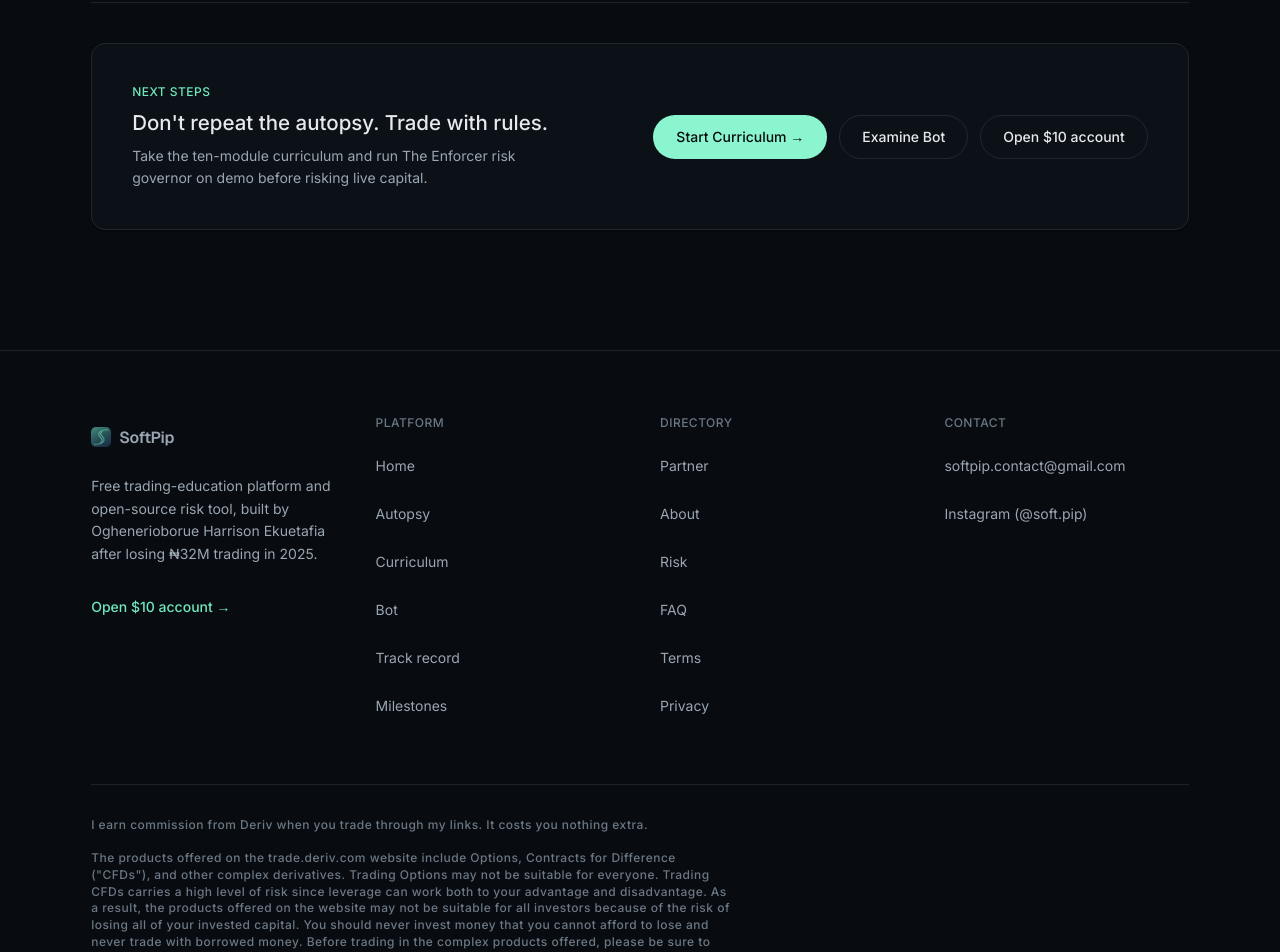
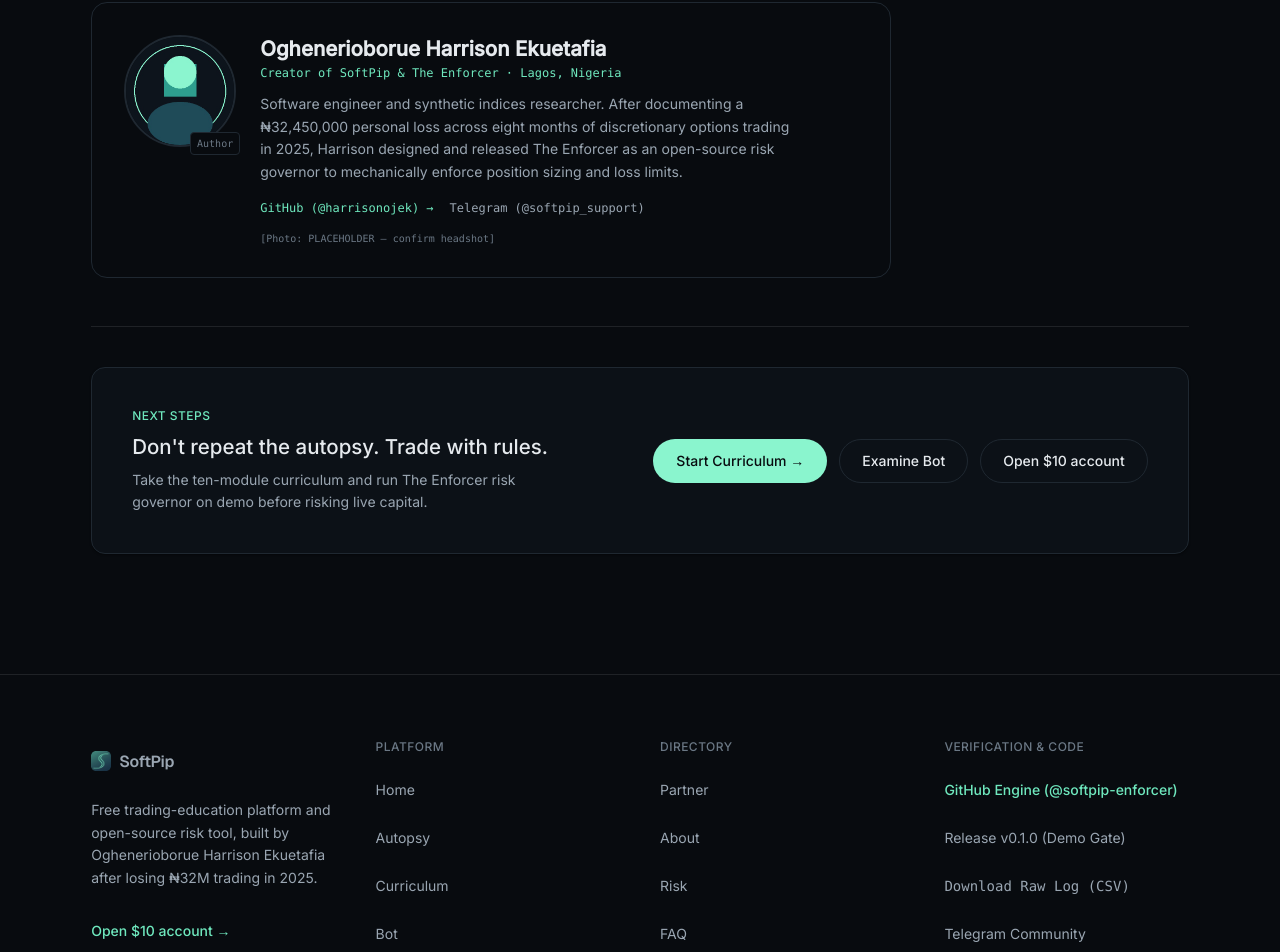
Before and after one commit to harrisonojek/softpip-enforcer, a Next.js app: page /autopsy in a window 1280 px wide. Shown: the part 7108-8060 px from the top of the page. Built offline with nearby package versions, Linux system fonts and the light colour scheme.

Commit message:
feat(site): add author proof block and footer verification links
Phase 8: Added AuthorProofBlock for Oghenerioborue Harrison Ekuetafia with headshot, bio, and GitHub/Telegram links in /about and /autopsy, plus verified release, audit log, and repository links in the footer.

```diff
--- a/app/about/page.tsx
+++ b/app/about/page.tsx
@@ -2,6 +2,7 @@ import React from "react";
 import Link from "next/link";
 import { Reveal } from "@/components/reveal";
 import { ScrollProgress } from "@/components/scroll-progress";
+import { AuthorProofBlock } from "@/components/author-proof";
 import { GOVERNOR_SPEC } from "@/lib/governor-spec";
 import { buildMetadata, DERIV_AFFILIATE_URL } from "@/lib/seo";
 
@@ -33,36 +34,9 @@ export default function AboutPage() {
           </p>
         </Reveal>
 
-        {/* Portrait Slot with Mint Caption */}
+        {/* Author Proof Block */}
         <Reveal delayMs={70} className="max-w-[800px]">
-          <div className="surface-card p-4 sm:p-5 flex flex-col gap-3 rounded-[20px] overflow-hidden">
-            <div
-              className="w-full aspect-[16/9] sm:aspect-[21/9] rounded-[16px] bg-[var(--slate)] border border-[var(--line)] flex items-center justify-center relative overflow-hidden"
-              style={{
-                backgroundImage:
-                  "radial-gradient(circle at 50% 50%, rgba(138, 245, 206, 0.08) 0%, rgba(20, 27, 35, 0.95) 100%)",
-              }}
-            >
-              {/* Minimal geometric graphic representing risk governor */}
-              <div className="flex flex-col items-center gap-2 select-none" aria-hidden="true">
-                <span className="w-12 h-12 rounded-full border border-[var(--mint)]/40 flex items-center justify-center text-[var(--mint-text)] font-mono text-sm">
-                  HE
-                </span>
-                <span className="type-micro uppercase text-[var(--text-45)] tracking-widest">
-                  Oghenerioborue Harrison Ekuetafia
-                </span>
-              </div>
-            </div>
-
-            <div className="flex flex-col sm:flex-row sm:items-center justify-between gap-2 px-1 pt-1">
-              <span className="type-small font-medium text-[var(--mint-text)]">
-                Oghenerioborue Harrison Ekuetafia · Founder, SoftPip
-              </span>
-              <span className="type-micro text-[var(--text-45)]">
-                Lagos & Warri, Nigeria · 2026
-              </span>
-            </div>
-          </div>
+          <AuthorProofBlock />
         </Reveal>
 
         {/* 700+ Words Narrative in 3 Distinct Sections */}
--- a/app/autopsy/page.tsx
+++ b/app/autopsy/page.tsx
@@ -5,6 +5,7 @@ import remarkGfm from "remark-gfm";
 import { GateForm } from "@/components/gate-form";
 import { Reveal } from "@/components/reveal";
 import { ScrollProgress } from "@/components/scroll-progress";
+import { AuthorProofBlock } from "@/components/author-proof";
 import { getAutopsyContent } from "@/lib/content";
 import { buildMetadata, DERIV_AFFILIATE_URL } from "@/lib/seo";
 
@@ -159,6 +160,11 @@ export default async function AutopsyPage() {
           </Reveal>
         </div>
 
+        {/* Author Proof Block */}
+        <Reveal delayMs={160} className="max-w-[800px]">
+          <AuthorProofBlock />
+        </Reveal>
+
         {/* Closing CTAs linking to /curriculum and /bot */}
         <div className="pt-10 hairline-t">
           <Reveal>
--- /dev/null
+++ b/components/author-proof.tsx
@@ -0,0 +1,63 @@
+import React from "react";
+import Image from "next/image";
+import { GITHUB_REPO_URL } from "@/lib/seo";
+
+export function AuthorProofBlock({ className = "" }: { className?: string }) {
+  return (
+    <div
+      className={`p-6 sm:p-8 rounded-2xl border border-[var(--border)] bg-[var(--surface)] flex flex-col sm:flex-row items-center sm:items-start gap-6 ${className}`}
+    >
+      <div className="relative shrink-0">
+        <div className="w-24 h-24 sm:w-28 sm:h-28 rounded-full overflow-hidden border-2 border-[var(--mint)] bg-[var(--void)] relative">
+          <Image
+            src="/author/harrison.jpg"
+            alt="Oghenerioborue Harrison Ekuetafia"
+            width={112}
+            height={112}
+            className="w-full h-full object-cover"
+          />
+        </div>
+        <span className="absolute -bottom-2 -right-1 text-[10px] font-mono px-1.5 py-0.5 rounded bg-[var(--void)] border border-[var(--rule)] text-[var(--text-45)]">
+          Author
+        </span>
+      </div>
+
+      <div className="flex flex-col gap-3 text-center sm:text-left">
+        <div>
+          <h3 className="type-h3 m-0 text-[var(--foreground)] font-semibold">
+            Oghenerioborue Harrison Ekuetafia
+          </h3>
+          <p className="text-xs font-mono text-[var(--mint-text)] m-0 mt-0.5">
+            Creator of SoftPip &amp; The Enforcer · Lagos, Nigeria
+          </p>
+        </div>
+
+        <p className="type-body text-[var(--text-70)] m-0 text-sm leading-relaxed max-w-[60ch]">
+          Software engineer and synthetic indices researcher. After documenting a ₦32,450,000 personal loss across eight months of discretionary options trading in 2025, Harrison designed and released The Enforcer as an open-source risk governor to mechanically enforce position sizing and loss limits.
+        </p>
+
+        <div className="flex flex-wrap items-center justify-center sm:justify-start gap-4 pt-1 text-xs font-mono">
+          <a
+            href={GITHUB_REPO_URL}
+            target="_blank"
+            rel="noopener noreferrer"
+            className="text-[var(--mint-text)] hover:underline inline-flex items-center gap-1.5"
+          >
+            GitHub (@harrisonojek) →
+          </a>
+          <a
+            href="https://t.me/softpip_support"
+            target="_blank"
+            rel="noopener noreferrer"
+            className="text-[var(--text-70)] hover:text-[var(--text)] transition-colors inline-flex items-center gap-1.5"
+          >
+            Telegram (@softpip_support)
+          </a>
+          <span className="text-[var(--text-45)] text-[10px]">
+            [Photo: PLACEHOLDER — confirm headshot]
+          </span>
+        </div>
+      </div>
+    </div>
+  );
+}
--- a/components/footer.tsx
+++ b/components/footer.tsx
@@ -111,28 +111,57 @@ export function Footer() {
             </ul>
           </div>
 
-          {/* Column 4: Contact & Social */}
+          {/* Column 4: Verification & Contact */}
           <div>
             <p className="type-micro uppercase text-[var(--text-45)] m-0 mb-3">
-              Contact
+              Verification &amp; Code
             </p>
             <ul className="list-none p-0 m-0 flex flex-col gap-1">
+              <li>
+                <a
+                  href="https://github.com/harrisonojek/softpip-enforcer"
+                  target="_blank"
+                  rel="noopener noreferrer"
+                  className="inline-flex items-center min-h-[44px] type-small text-[var(--mint-text)] hover:underline font-medium"
+                >
+                  GitHub Engine (@softpip-enforcer)
+                </a>
+              </li>
+              <li>
+                <a
+                  href="https://github.com/harrisonojek/softpip-enforcer/releases/tag/v0.1.0"
+                  target="_blank"
+                  rel="noopener noreferrer"
+                  className="inline-flex items-center min-h-[44px] type-small text-[var(--text-70)] hover:text-[var(--text)] transition-colors"
+                >
+                  Release v0.1.0 (Demo Gate)
+                </a>
+              </li>
+              <li>
+                <a
+                  href="/downloads/journal.csv"
+                  download="softpip-journal.csv"
+                  className="inline-flex items-center min-h-[44px] type-small text-[var(--text-70)] hover:text-[var(--text)] transition-colors font-mono"
+                >
+                  Download Raw Log (CSV)
+                </a>
+              </li>
+              <li>
+                <a
+                  href="https://t.me/softpip_support"
+                  target="_blank"
+                  rel="noopener noreferrer"
+                  className="inline-flex items-center min-h-[44px] type-small text-[var(--text-70)] hover:text-[var(--text)] transition-colors"
+                >
+                  Telegram Community
+                </a>
+              </li>
               <li>
                 <a
                   href={`mailto:${CONTACT_EMAIL}`}
                   className="inline-flex items-center min-h-[44px] type-small text-[var(--text-70)] hover:text-[var(--text)] transition-colors break-all"
                 >
                   {CONTACT_EMAIL}
-                </a>
-              </li>
-              <li>
-                <a
-                  href={INSTAGRAM_URL}
-                  rel="noopener me"
-                  target="_blank"
-                  className="inline-flex items-center min-h-[44px] type-small text-[var(--text-70)] hover:text-[var(--text)] transition-colors"
-                >
-                  Instagram (@soft.pip)
                 </a>
               </li>
             </ul>
```
Also changed, not shown: public/author/harrison.jpg (added).
